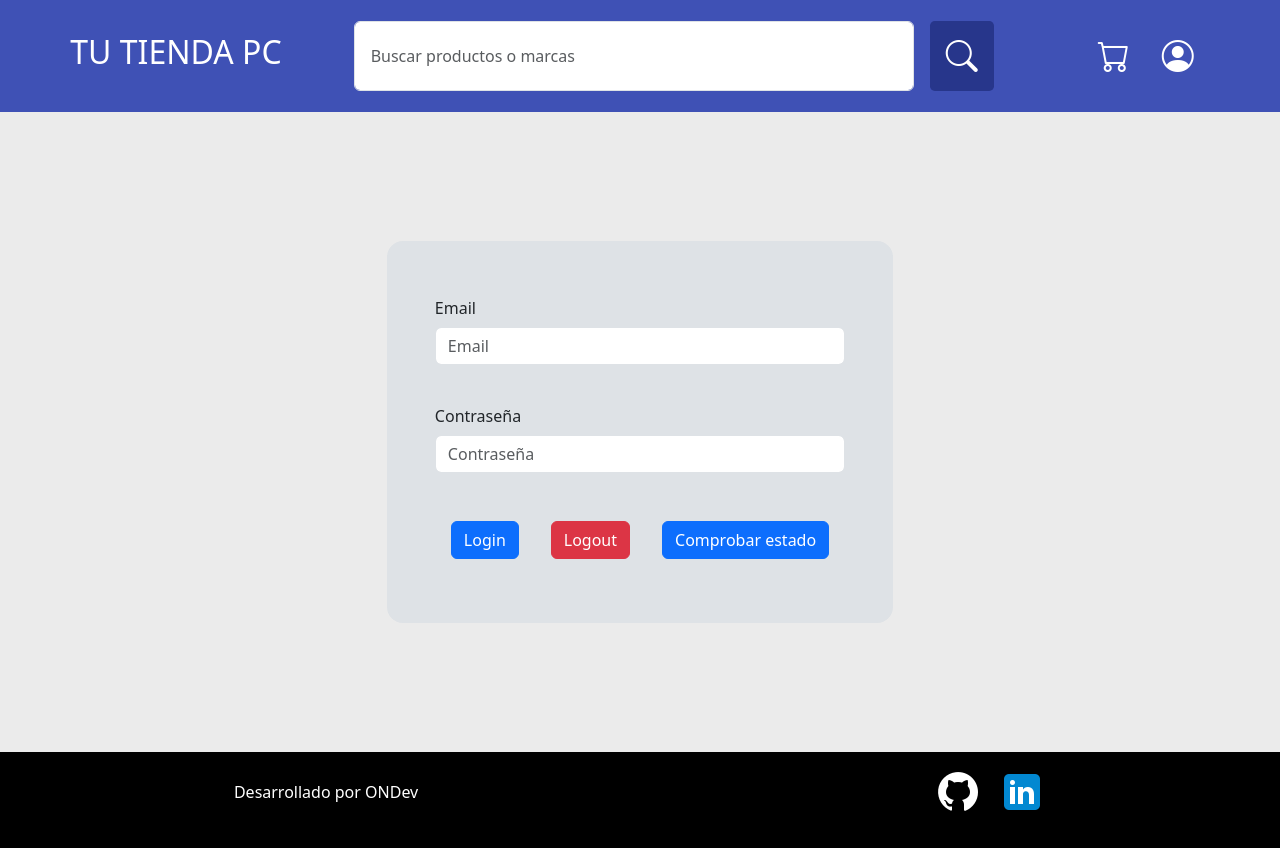
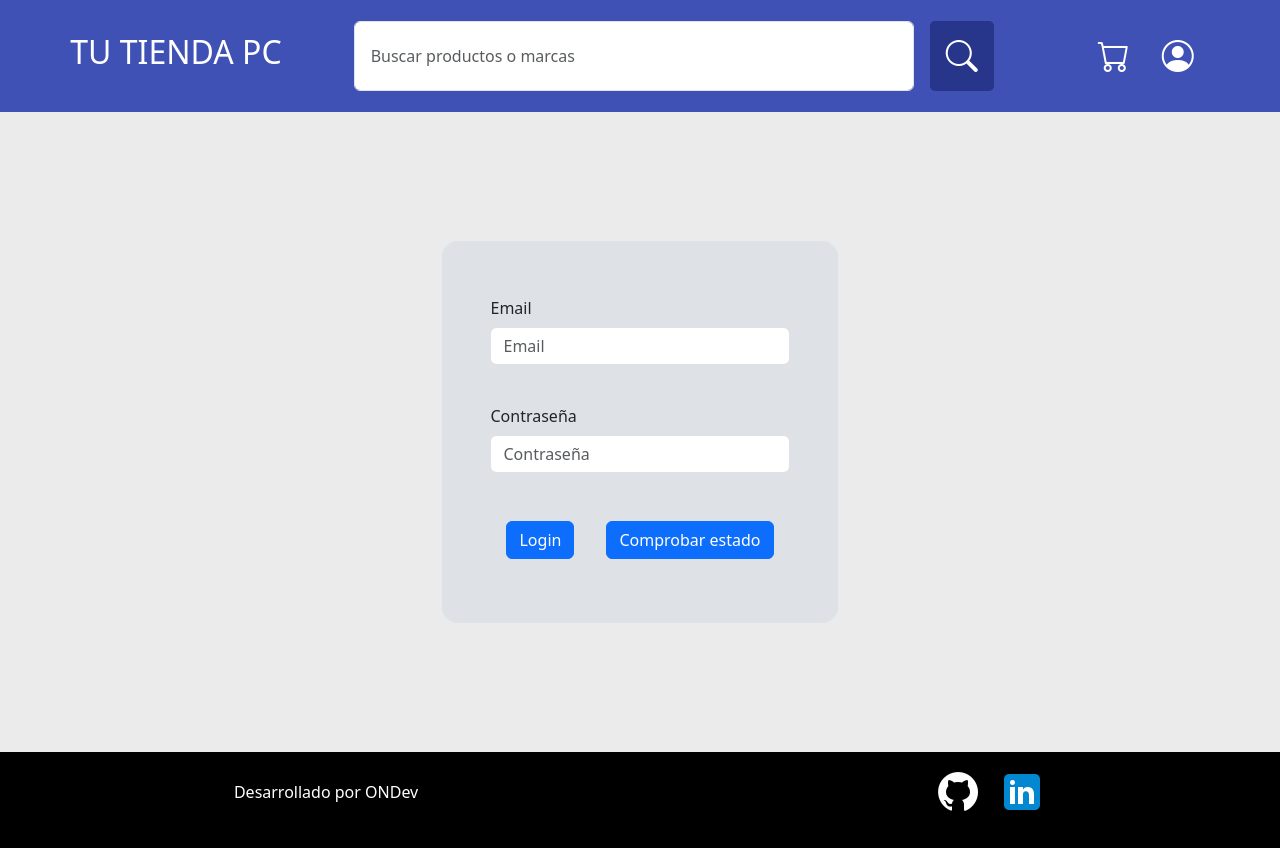
Before and after one commit to Nicovied0/tutiendaPC, an Angular app: page /perfil in a window 1280 px wide. Built offline with nearby package versions, Linux system fonts and the light colour scheme.

Commit message:
before create guardin to routes

```diff
--- a/src/app/login/login.component.html
+++ b/src/app/login/login.component.html
@@ -1,9 +1,5 @@
 <div class="home-div">
-  <form
-    #f="ngForm"
-    (ngSubmit)="f.form.valid && login(f)"
-    class="m-5  forms"
-  >
+  <form #f="ngForm" (ngSubmit)="f.form.valid && login(f)" class="m-5 forms">
     <div class="m-3 d-flex flex-column">
       <label class="col-sm-2 col-form-label"> Email </label>
       <input
@@ -28,11 +24,12 @@
     </div>
     <div class="m-3 d-flex">
       <button class="btn btn-primary m-3">Login</button>
-      <button class="btn btn-danger m-3" (click)="logout()">Logout</button>
+      <button class="btn btn-danger m-3" (click)="logout()" *ngIf="">
+        Logout
+      </button>
       <button (click)="consoleToken()" class="btn btn-primary m-3">
         Comprobar estado
       </button>
-
     </div>
   </form>
 </div>
--- a/src/app/login/login.component.ts
+++ b/src/app/login/login.component.ts
@@ -13,18 +13,22 @@ import Swal from 'sweetalert2'
 export class LoginComponent {
   constructor(private loginService: LoginService) { }
 
+  public userLogin = false
 
   login(form: NgForm) {
     const email = form.value.email
     const password = form.value.password
     console.log(email + password)
     this.loginService.login(email, password)
+    this.userLogin = true
   }
+
   consoleToken() {
     console.log(this.loginService.getIdToken())
     console.log(this.loginService.isAuthenticated())
     if (this.loginService.isAuthenticated() === true) {
       // alert('Usted se encuentra logeado')
+      // this.userLogin = true
       Swal.fire({
         title: 'Felicitaciones!',
         text: 'Usted se encuentra logeado',
@@ -41,8 +45,10 @@ export class LoginComponent {
       })
     }
   }
+
   logout() {
     console.log("se deslogeo")
     this.loginService.logout()
+    this.userLogin = false
   }
 }
```
